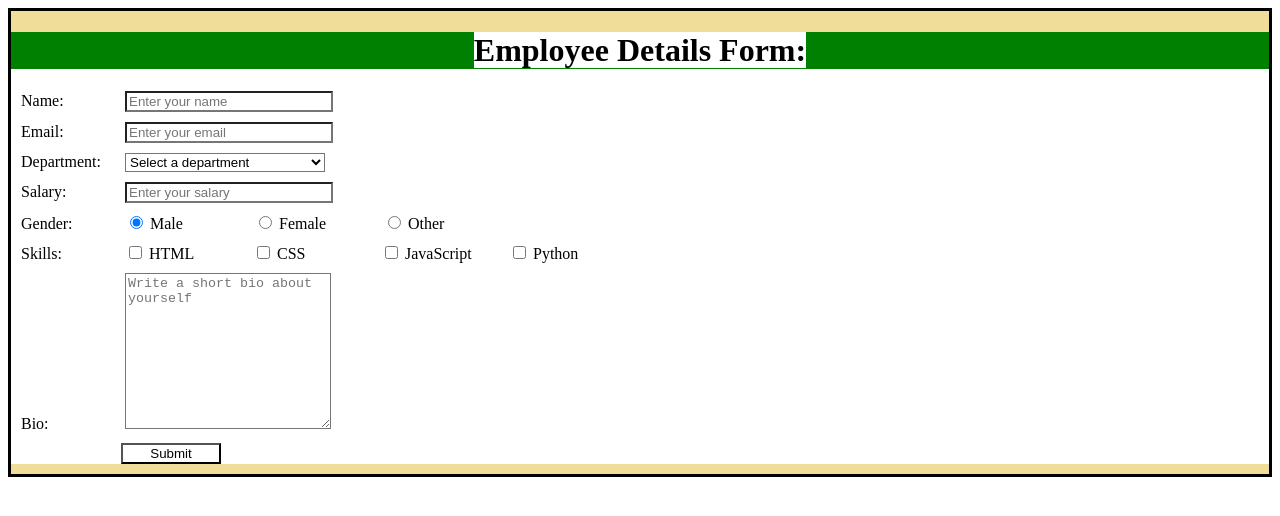
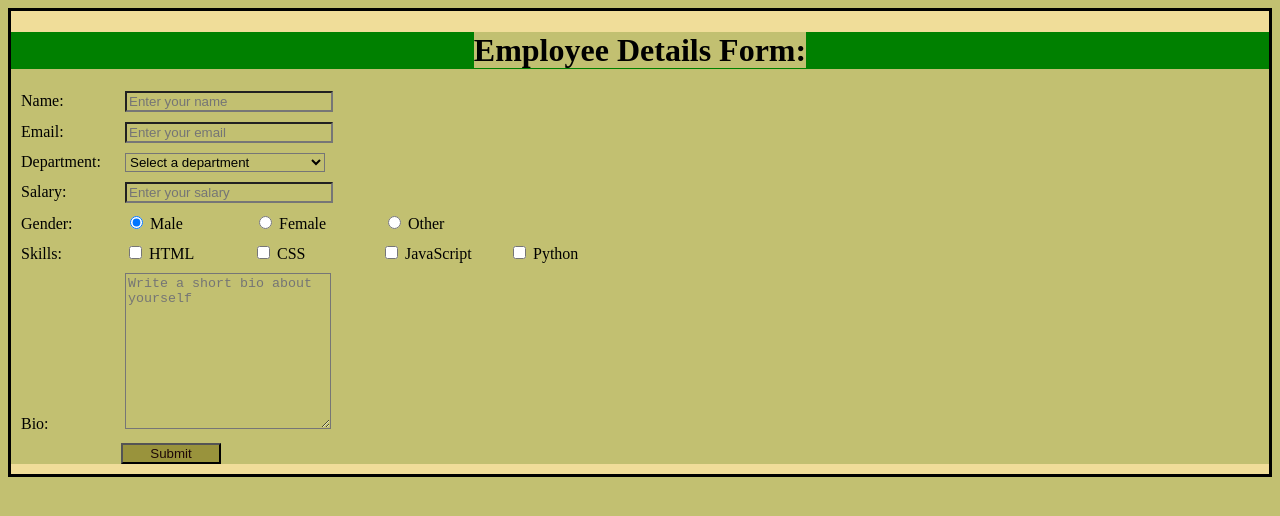
Before and after one commit to BishalPandey1/ALL_About_WebDevelopment., a plain HTML site: page Form for employee by using Html & Css/form html code.html in a window 1280 px wide. Drawn offline with Linux system fonts and the light colour scheme.

Commit message:
Update style.css

```diff
--- a/Form for employee by using Html & Css/style.css
+++ b/Form for employee by using Html & Css/style.css
@@ -1,5 +1,5 @@
 *{
-    background-color:white;
+    background-color:rgb(194, 192, 113);
     text-decoration: double;
 }
 h1{
@@ -32,5 +32,9 @@
 body{
     background-color: rgb(240, 221, 153);
     border: solid;
-
 }
+#submit{
+  background-color: #99933c;
+  color: rgb(29, 7, 7);
+  box-shadow:none;
+}
```
Lines whose indentation alone changed are shown as unchanged.
